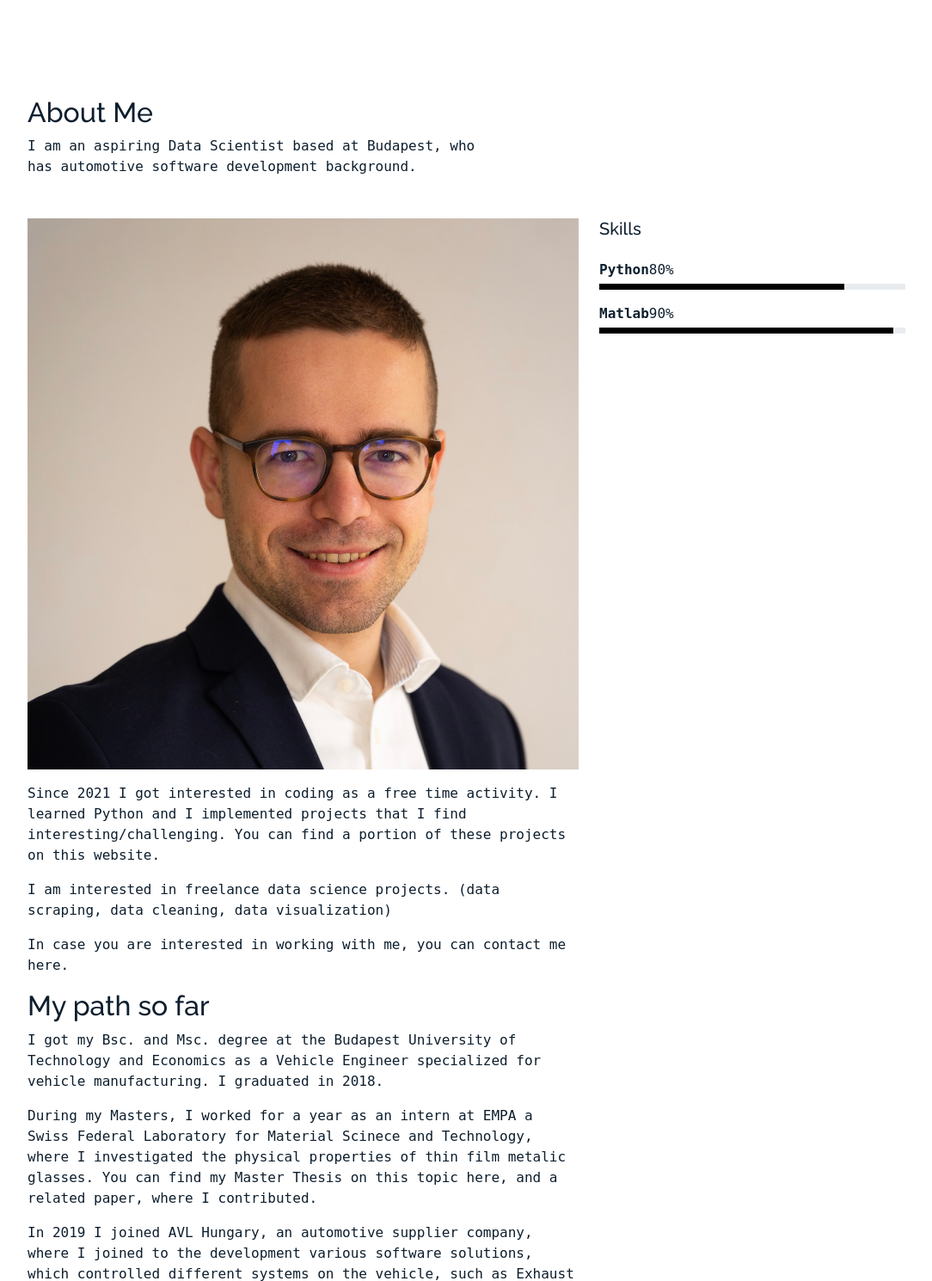
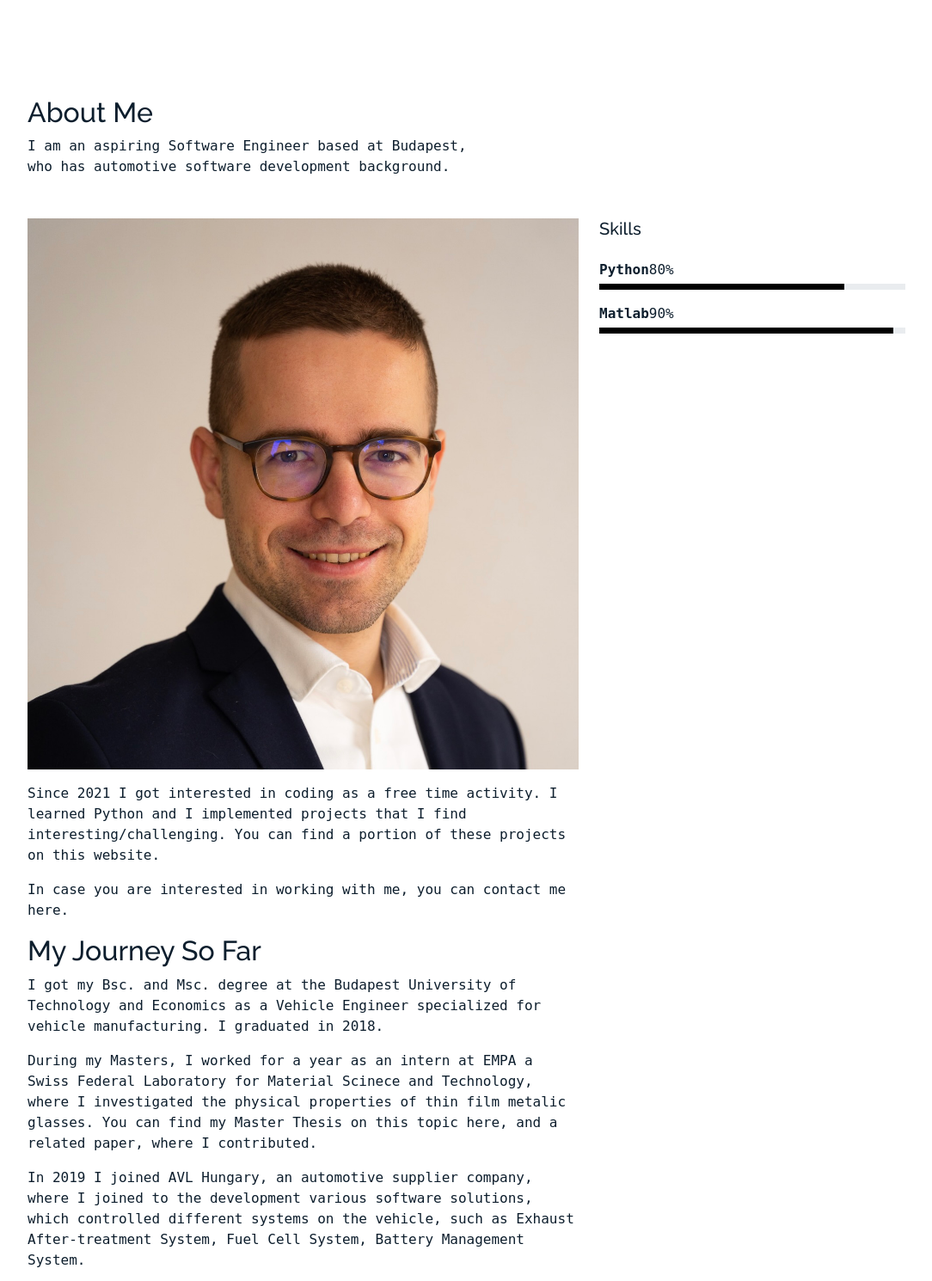
Before and after one commit to londony11/Portfolio, a Flask app: page /about in a window 1280 px wide. Shown: the part 109-1599 px from the top of the page at 86% size, without its empty margins (50-1134 px from the left). Run offline with Flask 2, Linux system fonts and the light colour scheme; some libraries are stand-ins or nearby versions; some web fonts are replaced.

Commit message:
update introduction

```diff
--- a/templates/about.html
+++ b/templates/about.html
@@ -9,7 +9,7 @@
           <div class="col-md-6" data-aos="fade-up">
 
             <h2>About Me</h2>
-            <p class="mb-0">I am an aspiring Data Scientist based at Budapest, who has automotive software development background.</p>
+            <p class="mb-0">I am an aspiring Software Engineer based at Budapest, who has automotive software development background.</p>
           </div>
 
         </div>
@@ -79,9 +79,9 @@
             <p><img src="static/assets/img/person_bence.jpg" alt="Image" class="img-fluid"></p>
             <p>Since 2021 I got interested in coding as a free time activity. I learned Python and I implemented projects
             that I find interesting/challenging. You can find a portion of these projects on this website.</p>
-            <p>I am interested in freelance data science projects. (data scraping, data cleaning, data visualization)</p>
+<!--            <p>I am interested in freelance data science projects. (data scraping, data cleaning, data visualization)</p>-->
             <p>In case you are interested in working with me, you can contact me here.</p>
-            <h2>My path so far</h2>
+            <h2>My Journey So Far</h2>
             <p>I got my Bsc. and Msc. degree at the Budapest University of Technology and Economics as a Vehicle Engineer
             specialized for vehicle manufacturing. I graduated in 2018.</p>
             <p>During my  Masters, I worked for a year as an intern at EMPA a Swiss Federal Laboratory for Material Scinece and Technology,
--- a/templates/index.html
+++ b/templates/index.html
@@ -9,7 +9,7 @@
         <div class="row mb-5 align-items-center">
           <div class="col-md-12 col-lg-6 mb-4 mb-lg-0" data-aos="fade-up">
             <h2>Hey, I'm Bence Konnyu</h2>
-            <p class="mb-0">Vehicle Engineer who is aspiring to become a Data Scientist.</p>
+            <p class="mb-0">Aspiring Software Engineer with automotive software development background, based at Budapest.</p>
           </div>
           <div class="col-md-12 col-lg-6 text-start text-lg-end" data-aos="fade-up" data-aos-delay="100">
             <div id="filters" class="filters">
```
